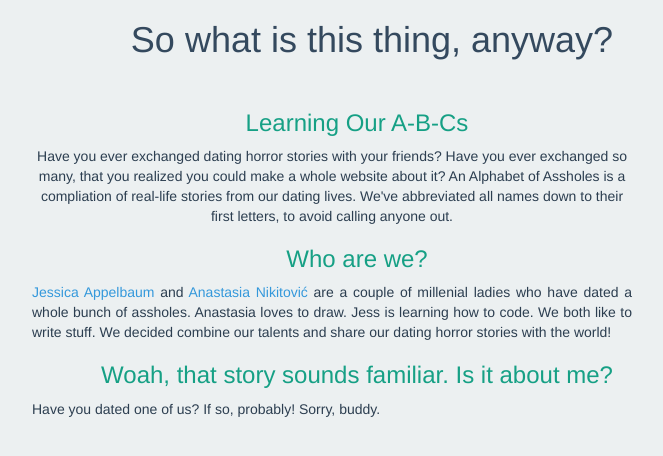
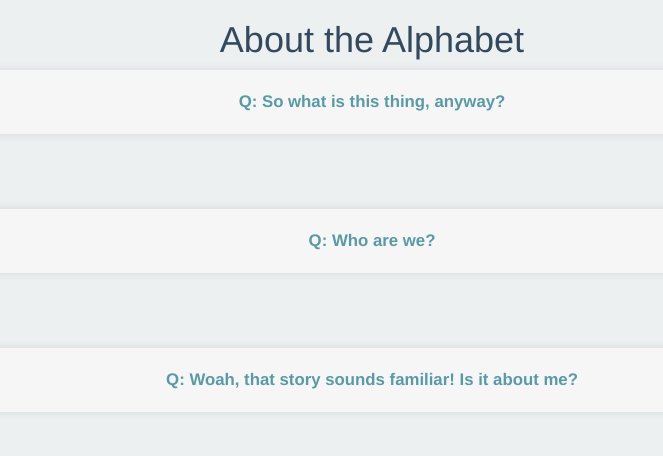
Before and after one commit to jessapp/alphabetassholes, a Flask app: page /about in a window 1280 px wide. Shown: the part 52-508 px from the top of the page, without its empty margins (268-931 px from the left). Run offline with Flask 2, Linux system fonts and the light colour scheme; some libraries are stand-ins or nearby versions.

Commit message:
About page animation

```diff
--- a/static/css/custom.css
+++ b/static/css/custom.css
@@ -27,7 +27,7 @@
 
 body{
 	background-color: #ecf0f1;
-  text-align: center;
+  box-sizing: border-box;
 }
 
 p {
@@ -35,7 +35,6 @@ p {
 	font-family: 'Helvetica';
   align-items: center;
   justify-content: center;
-  margin-left: 300px
 
 }
 
@@ -54,11 +53,10 @@ h3 {
 	font-family: 'Helvetica';
   align-items: center;
   justify-content: center;
-  margin-left: 350px
 }
 
 h4 {
-	color: #8e44ad;
+	color: #c0392b;
 	font-family: 'Helvetica';
 }
 
@@ -70,5 +68,62 @@ a:visited {
 	color: #2c3e50;
 }
 
-div.container {
+
+
+
+
 }
+section{
+  padding: 10% 20%;
+}
+.animate{
+  transition: all .3s;
+}
+
+input[name=question]{
+    display: none;
+}
+input[name=question] + label{
+    position: relative;
+    display: block;
+    padding: 20px 20px;
+    font-size: 1.2em;
+    cursor: pointer;
+    background: rgba(246, 246, 246, 1);
+    color: #5a9aa8;
+    z-index: 2;
+    box-shadow: 0 0 10px rgba(0,0,0,.1);
+    border-radius: 3px;
+}
+
+.response{
+    position: relative;
+    background: #5a9aa8;
+    color: #2980b9;
+    padding: 10px 20px;
+    -webkit-transform: translate3d(0,-40px, 0) rotate(-.5deg);
+    z-index: 1;
+    box-shadow: 0 0 10px rgba(0,0,0,.1);
+    opacity: 0;
+    border-radius: 3px;
+}
+
+input[name=question]:checked + label{
+    background: #F6F6F6;
+    color: #5a9aa8;
+}
+input[name=question]:checked + label + .response{
+    opacity: 1;
+    visibility: visible;
+    padding: 10px 20px;
+    -webkit-transform: translate3d(0, 0, 0) rotate(0deg);
+    -webkit-filter: blur(0px);
+    margin-bottom: 20px;
+    color: white;
+}
+
+.fixed-height{
+    height: 50px;
+    overflow: hidden;
+    opacity: 1 !important;
+}
--- a/templates/about.html
+++ b/templates/about.html
@@ -9,25 +9,27 @@
 
 <!-- page header -->
 <div class="aboutheader">
-<h1>So what is this thing, anyway?</h1>
+<h1>About the Alphabet</h1>
 <style>
 h1 {text-align:center}
 </style>
 </div>
 
 <!-- page content -->
-<body>
-<body link="white">
-<br />
-<div class="content">
-<h3>Learning Our A-B-Cs</h3>
-<p>Have you ever exchanged dating horror stories with your friends? Have you ever exchanged so many, that you realized you could make a whole website about it? An Alphabet of Assholes is a compliation of real-life stories from our dating lives. We've abbreviated all names down to their first letters, to avoid calling anyone out.</p>
-<h3>Who are we?</h3>
-<p align="justify"><a href="http://www.jessicaappelbaum.com/">Jessica Appelbaum</a> and <a href="http://www.anastasianikitovic.com/">Anastasia Nikitović</a> are a couple of millenial ladies who have dated a whole bunch of assholes. Anastasia loves to draw. Jess is learning how to code. We both like to write stuff. We decided combine our talents and share our dating horror stories with the world!</p>
-<h3>Woah, that story sounds familiar. Is it about me?</h3>
-<p align="justify">Have you dated one of us? If so, probably! Sorry, buddy. </p>
-</div>
 
+<section>
+<input class="animate" type="radio" name="question" id="q1"/>
+<label class="animate" for="q1">Q: So what is this thing, anyway?</label>
+<p class="response animate">A: Have you ever exchanged dating horror stories with your friends? Have you ever exchanged so many, that you realized you could make a whole website about it? An Alphabet of Assholes is a compliation of real-life stories from our dating lives. We've abbreviated all names down to their first letters, to avoid calling anyone out.</p>
+
+<input class="animate" type="radio" name="question" id="q2"/>
+<label class="animate" for="q2">Q: Who are we?</label>
+<p class="response animate">A: <a href="http://www.jessicaappelbaum.com/">Jessica Appelbaum</a> and <a href="http://www.anastasianikitovic.com/">Anastasia Nikitović</a> are a couple of millenial ladies who have dated a whole bunch of assholes. Anastasia loves to draw. Jess is learning how to code. We both like to write stuff. We decided combine our talents and share our dating horror stories with the world!</p>
+
+<input class="animate" type="radio" name="question" id="q3"/>
+<label class="animate" for="q3">Q: Woah, that story sounds familiar! Is it about me?</label>
+<p class="response animate">A: Have you dated one of us? If so, probably! Sorry, buddy.</p>
+</section>
 
 </body>
 </html>
```
